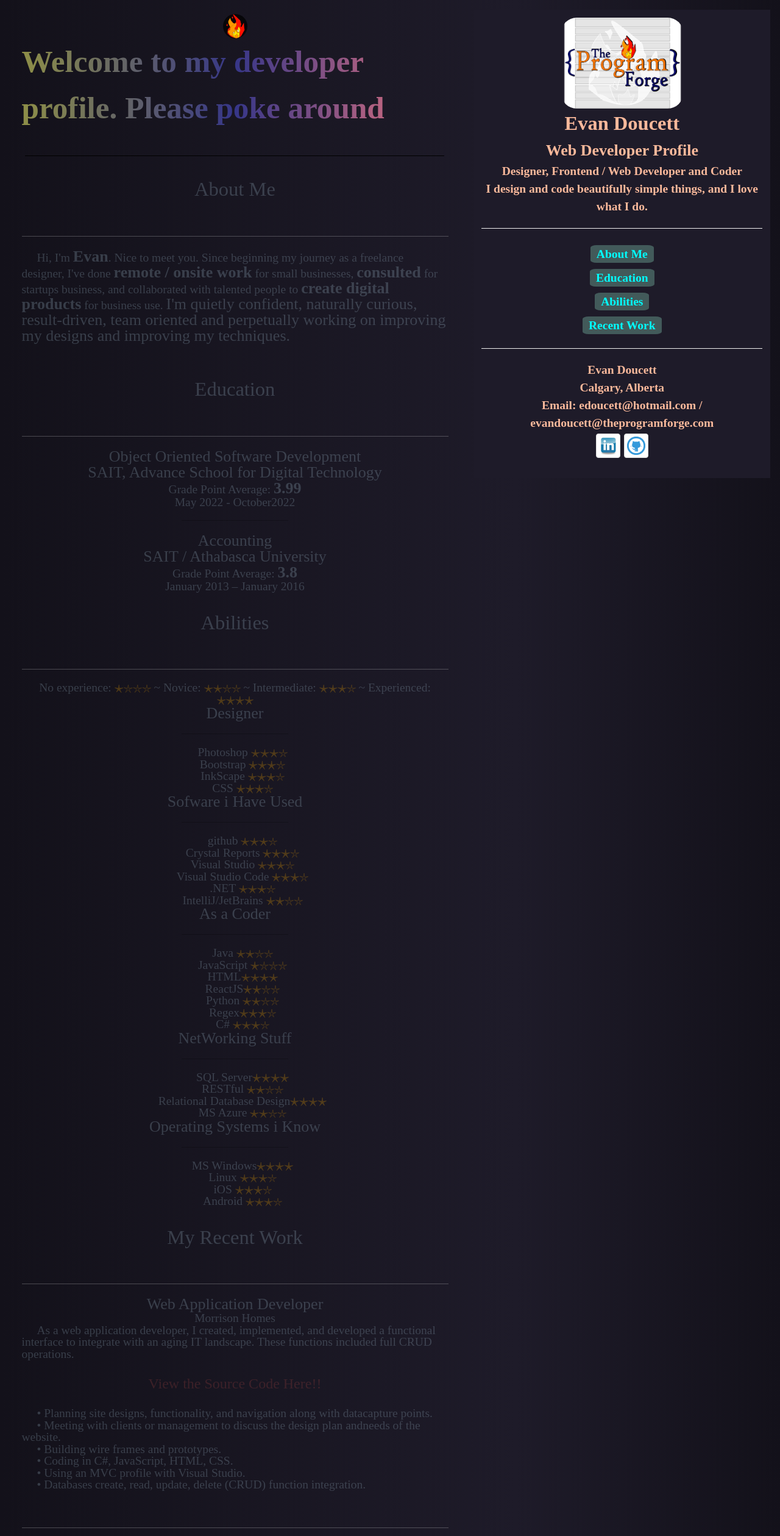
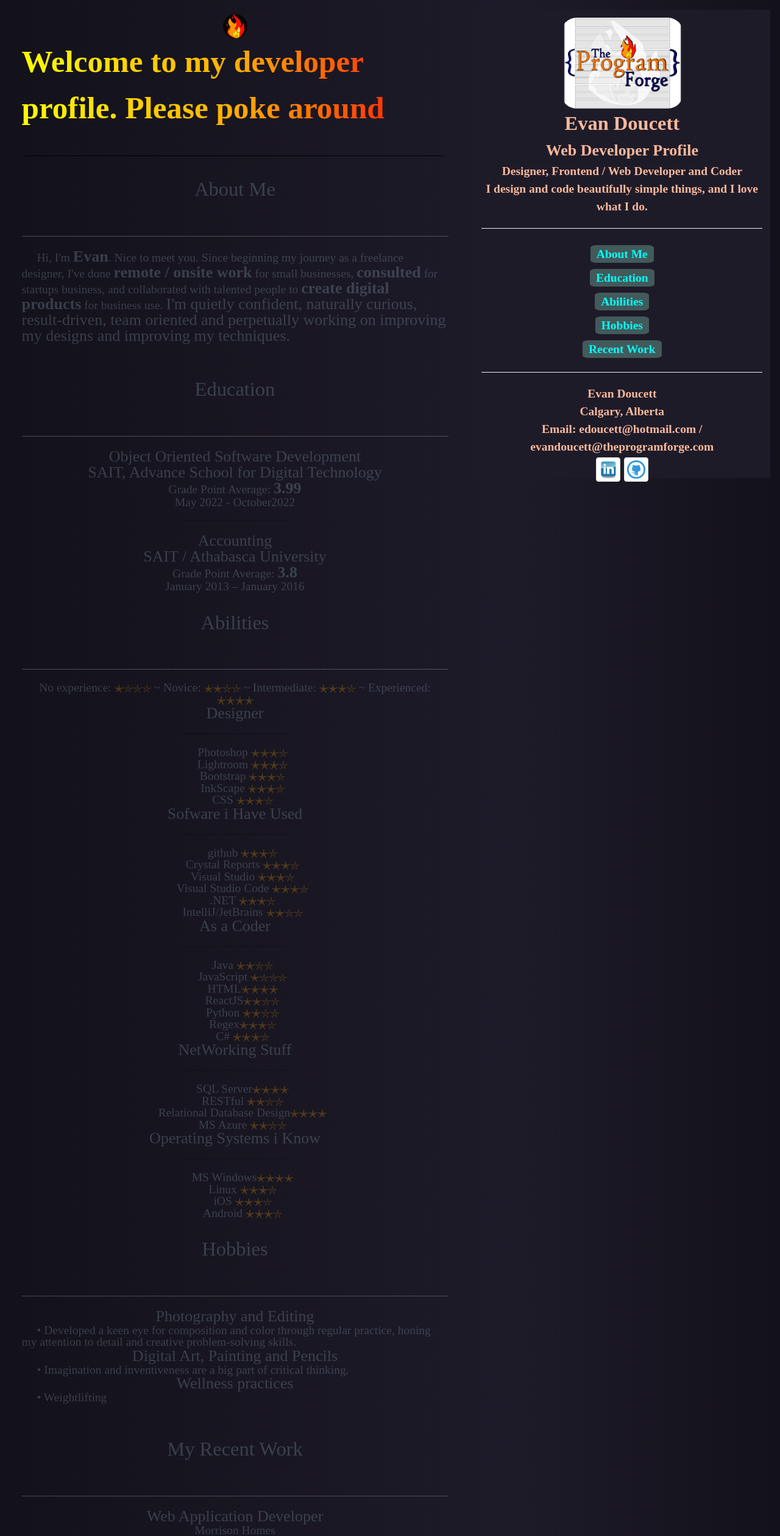
Before and after one commit to AtomDestructo/personalprofile, a React (Create React App) app in the folder personalprofile/: page / in a window 1280 px wide. Shown: the top 2519 px of the page at 61% size. Built offline with nearby package versions, Linux system fonts and the light colour scheme; a web font is replaced by a local one.

Commit message:
further updates

```diff
--- a/personalprofile/src/Components/Blurb.js
+++ b/personalprofile/src/Components/Blurb.js
@@ -19,6 +19,7 @@ export class Blurb extends Component {
                     <div class=""><a class="link ts4" href="#ABOUT">About Me</a></div>
                     <div><a class="link ts4" href="#EDUCATION">Education</a></div>
                     <div><a class="link ts4" href="#ABILITIES">Abilities</a></div>
+                    <div><a class="link ts4" href="#HOBBIES">Hobbies</a></div>
                     <div><a class="link ts4" href="#RECENT">Recent Work</a></div>
                 <hr/>
                 <div class="">
@@ -77,6 +78,7 @@ export class Blurb extends Component {
                 <div class="ts2">Designer</div>
                 <hr class="a"></hr>
                     <div class="tab ts3">Photoshop <img src="/Media/threestars.svg" width={"60px"} alt="hrseperatortop" class="m-5"/></div>
+                    <div class="tab ts3">Lightroom <img src="/Media/threestars.svg" width={"60px"} alt="hrseperatortop" class="m-5"/></div>
                     <div class="tab ts3">Bootstrap <img src="/Media/threestars.svg" width={"60px"} alt="hrseperatortop" class="m-5"/></div>
                     <div class="tab ts3">InkScape  <img src="/Media/threestars.svg" width={"60px"} alt="hrseperatortop" class="m-5"/></div>
                     <div class="tab ts3">CSS <img src="/Media/threestars.svg" width={"60px"} alt="hrseperatortop" class="m-5"/></div>
@@ -115,6 +117,18 @@ export class Blurb extends Component {
         </section>
 
         <section class="section_center">
+            <div class="centered2 ts1" id="HOBBIES">Hobbies</div>
+            <div class="centered2 bar"><img src="/Media/iconfire.svg" width={"40px"} alt="hrseperatortop" class="m-5"/></div>
+            <hr/>
+            <div class="ts2 centered2">Photography and Editing</div>
+            <div class="ts3 tab">• Developed a keen eye for composition and color through regular practice, honing my attention to detail and creative problem-solving skills.</div>
+            <div class="ts2 centered2">Digital Art, Painting and Pencils</div>
+            <div class="ts3 tab">• Imagination and inventiveness are a big part of critical thinking.</div>
+            <div class="ts2 centered2">Wellness practices</div>
+            <div class="ts3 tab">• Weightlifting</div>
+        </section>
+
+        <section class="section_center">
             <div class="centered2 ts1" id="RECENT">My Recent Work</div>
             <div class="centered2 bar"><img src="/Media/iconfire.svg" width={"40px"} alt="hrseperatortop" class="m-5"/></div>
             <hr/>
@@ -135,7 +149,8 @@ export class Blurb extends Component {
                     <div class="ts3 tab">• Using an MVC profile with Visual Studio.</div>
                     <div class="ts3 tab">• Databases create, read, update, delete (CRUD) function integration.</div>
                 </div>
-                <div class="centered2 bar"><img src="/Media/iconfire.svg" width={"40px"} alt="hrseperatortop" class="m-5"/></div>
+
+            <div class="centered2 bar"><img src="/Media/iconfire.svg" width={"40px"} alt="hrseperatortop" class="m-5"/></div>
             <hr/>
             <div class="ts2 centered2">Web Developer/Designer</div>
             <div class="ts4 centered2">Land Works Resource Management Inc.</div>
@@ -156,7 +171,8 @@ export class Blurb extends Component {
                     <div class="ts3 tab">• Creating and testing applications for the website.</div>
                     <div class="ts3 tab">• Using ReactJS, Visual Studio Code.</div>
                 </div>
-                <div class="centered2 bar"><img src="/Media/iconfire.svg" width={"40px"} alt="hrseperatortop" class="m-5"/></div>
+
+            <div class="centered2 bar"><img src="/Media/iconfire.svg" width={"40px"} alt="hrseperatortop" class="m-5"/></div>
             <hr/>
             <div class="ts2 centered2">Business Analytics and Process Design Manager</div>
             <div class="ts4 centered2">Caneda Transport Inc.</div>
@@ -172,6 +188,20 @@ export class Blurb extends Component {
                 <div class="ts3 tab">• Diagnosing hardware and software failures.</div>
                 <div class="ts3 tab">• Tracking and recording the assignment of IT assets in an inventory database. Providing off-site home support when required.  </div>
                 </div>
+
+            <div class="centered2 bar"><img src="/Media/iconfire.svg" width={"40px"} alt="hrseperatortop" class="m-5"/></div>
+            <hr/>
+            <div class="ts2 centered2">Controller</div>
+            <div class="ts4 centered2">Caneda Transport Inc.</div>
+                <div class="ts3 tab">Oversee activities related to payroll, tax, account payables/ receivables, and customer billing.
+                    Ensure district offices meet with sales to focus on business growth by estimating weekly sales and billing projections.
+                    I was also responsible for forecasting weekly costs and determining areas for immediate cost improvement on a weekly basis.
+                </div>
+                <br/>
+                <div>
+                <div class="ts3 tab">• Solid participation and execution of successful audits and related accounting functions.</div>
+                <div class="ts3 tab">• Effective training, supervision, deployment, and development of accounting team.</div>
+                </div>
         </section>
         </div>
         </>
--- a/personalprofile/src/Styles/App.css
+++ b/personalprofile/src/Styles/App.css
@@ -101,6 +101,7 @@ body{
   font-weight: bolder;
   font-style: oblique 45deg;
   color:rgb(30, 27, 41);
+  font-style: oblique 45deg;
 }
 
 .sticky_title_bar:not(:hover){
@@ -177,7 +178,7 @@ body{
   -moz-border-radius: 4px 4px;
   font-weight: bolder;
   font-size: 4vw;
-  background: linear-gradient(to right, #919245, #363688, #f7797d);
+  background: linear-gradient(to right, #fbff00, #ffae00, #ff0008);
   background-clip: text;
   -webkit-background-clip: text;
   -webkit-text-fill-color: transparent;
```
